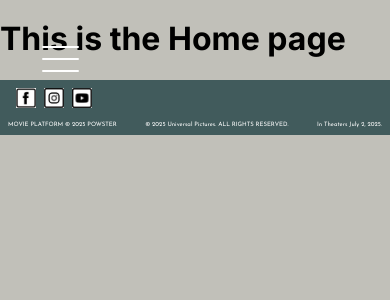
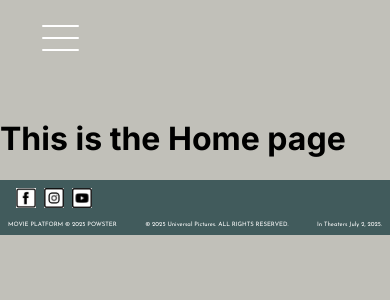
Before and after one commit to mikaelakihl/mi-graphic-tools-assignment2-jurassic-world, a Vue app: page / in a window 390 px wide. Shown: the top 300 px of the page. Built offline with nearby package versions, Linux system fonts and the light colour scheme; a web font is replaced by a local one.

Commit message:
feat: added svg icon for mobile

```diff
--- a/src/components/molecules/NavigationMobile.vue
+++ b/src/components/molecules/NavigationMobile.vue
@@ -49,11 +49,21 @@ function toggleHamburgerMenu() {
         </div>
       </nav>
     </div>
+
   </div>
+  <div class="router-link-icon-mobile-wrapper">
+      <img
+          v-if="ShouldShowSvg"
+          class="router-link router-link-icon router-link-icon-mobile"
+          src="/assets/svg/JurassicWorld.svg"
+          height="115px"
+          />
+    </div>
   <RouterView />
 </template>
 
 <style lang="scss" scoped>
+
 .menu-container {
   position: relative;
   width: 80%;
@@ -150,6 +160,17 @@ function toggleHamburgerMenu() {
   display: none;
 }
 
+.router-link-icon-mobile-wrapper{
+  display: flex;
+  justify-content: right;
+  height: 100px;
+
+  .router-link-icon-mobile{
+    height: 80px;
+  }
+
+}
+
 // ------------Tablet/desktop navigation-----------
 
 @media (min-width: 800px) {
```
